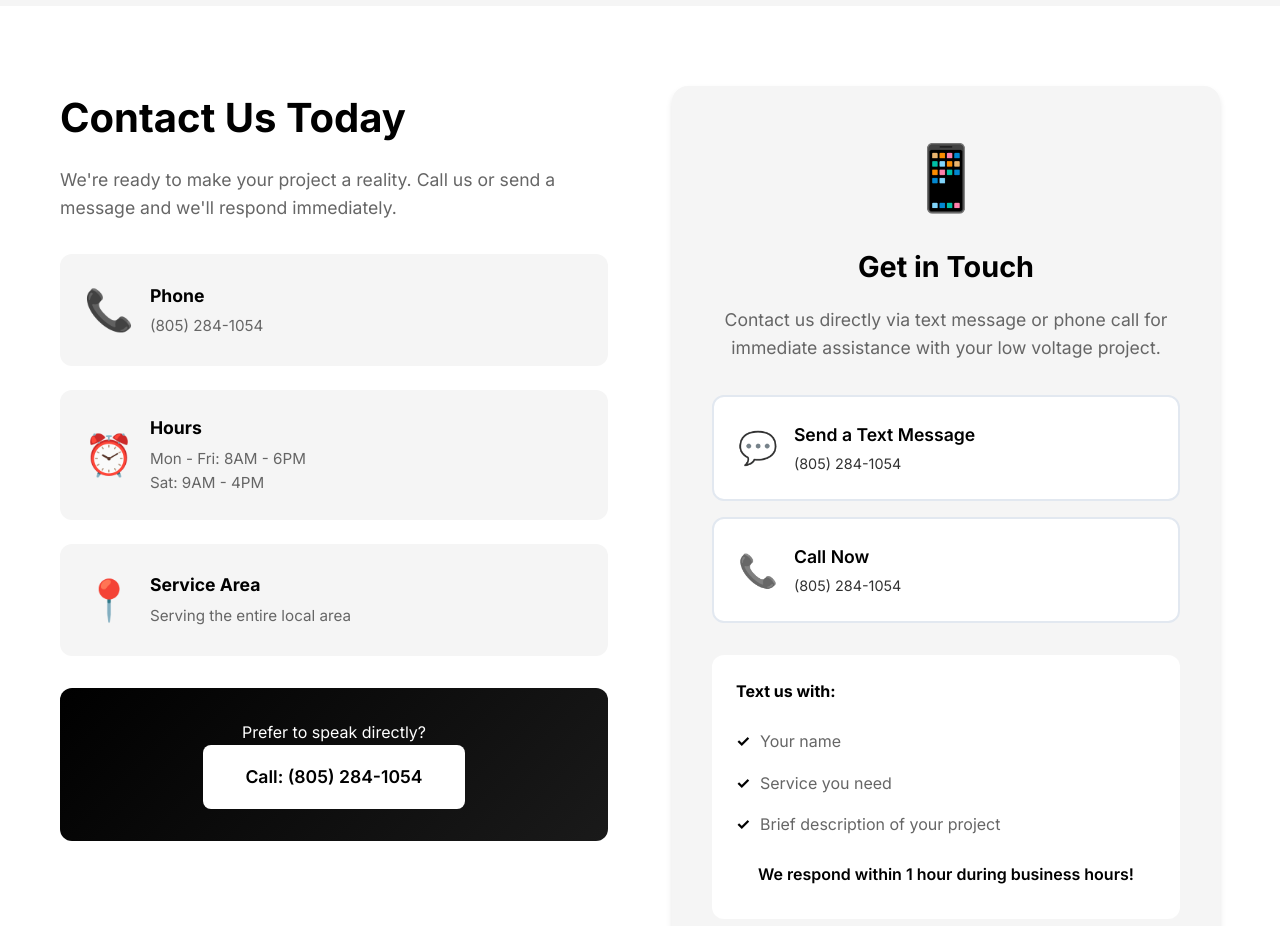
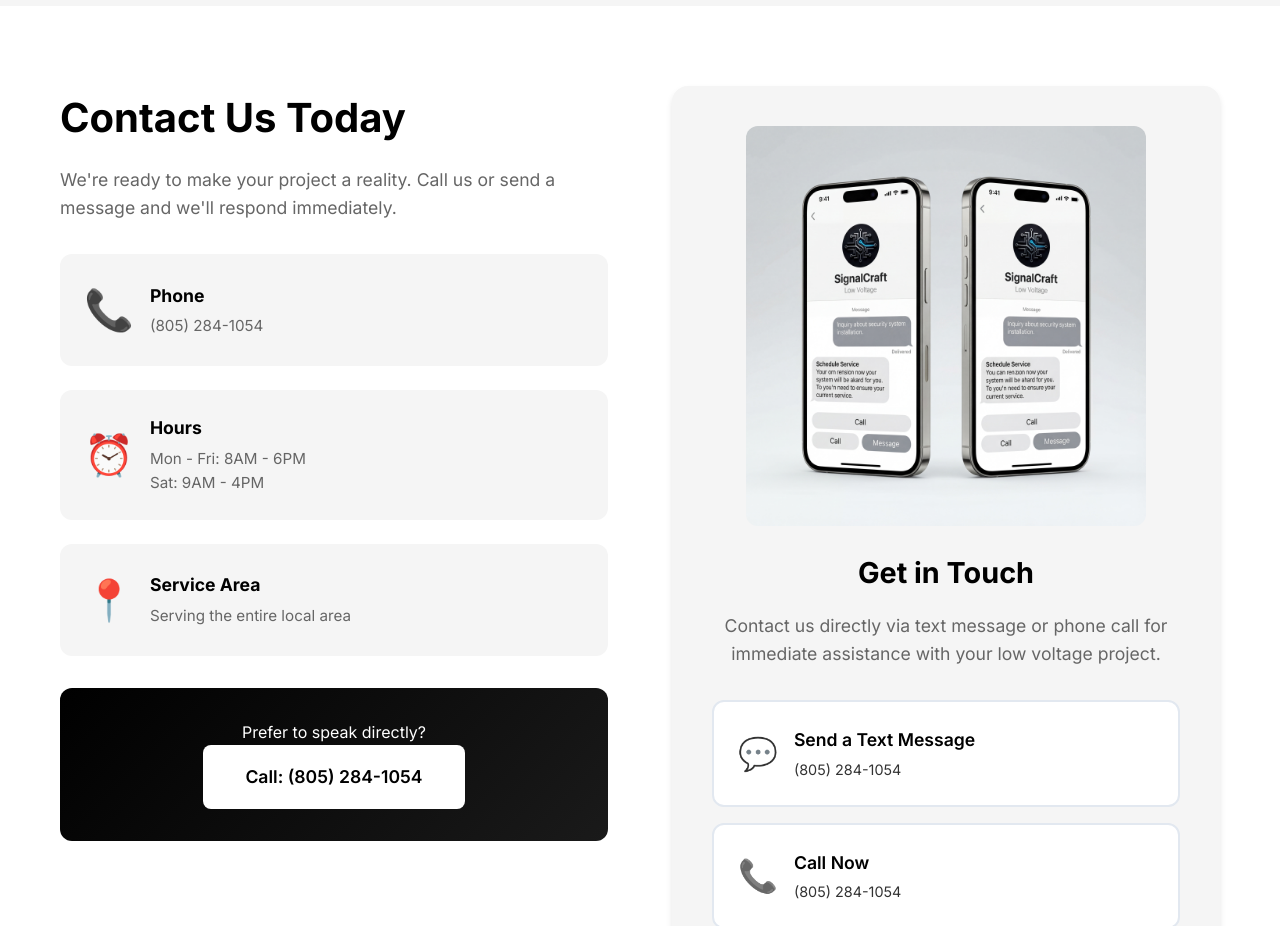
Before and after one commit to FocusMode-coder/Lowvoltage, a website: page index.html in a window 1280 px wide. Shown: the part 4520-5446 px from the top of the page. Drawn offline with Linux system fonts and the light colour scheme.

Commit message:
Replace emoji with contactinfo.jpg image in contact section

```diff
--- a/index.html
+++ b/index.html
@@ -328,7 +328,7 @@
 
                 <div class="contact-form-wrapper">
                     <div class="contact-cta-box">
-                        <div class="contact-icon">📱</div>
+                        <img src="assets/images/contactinfo.jpg" alt="Contact SignalCraft" class="contact-header-img">
                         <h3>Get in Touch</h3>
                         <p class="contact-box-description">Contact us directly via text message or phone call for immediate assistance with your low voltage project.</p>
 
--- a/styles.css
+++ b/styles.css
@@ -621,6 +621,17 @@ section {
     text-align: center;
 }
 
+.contact-header-img {
+    width: 100%;
+    max-width: 400px;
+    height: auto;
+    border-radius: 12px;
+    margin-bottom: 1.5rem;
+    display: block;
+    margin-left: auto;
+    margin-right: auto;
+}
+
 .contact-icon {
     font-size: 4rem;
     margin-bottom: 1rem;
```
Also changed, not shown: assets/images/contactinfo.jpg (added), 1 other file.
